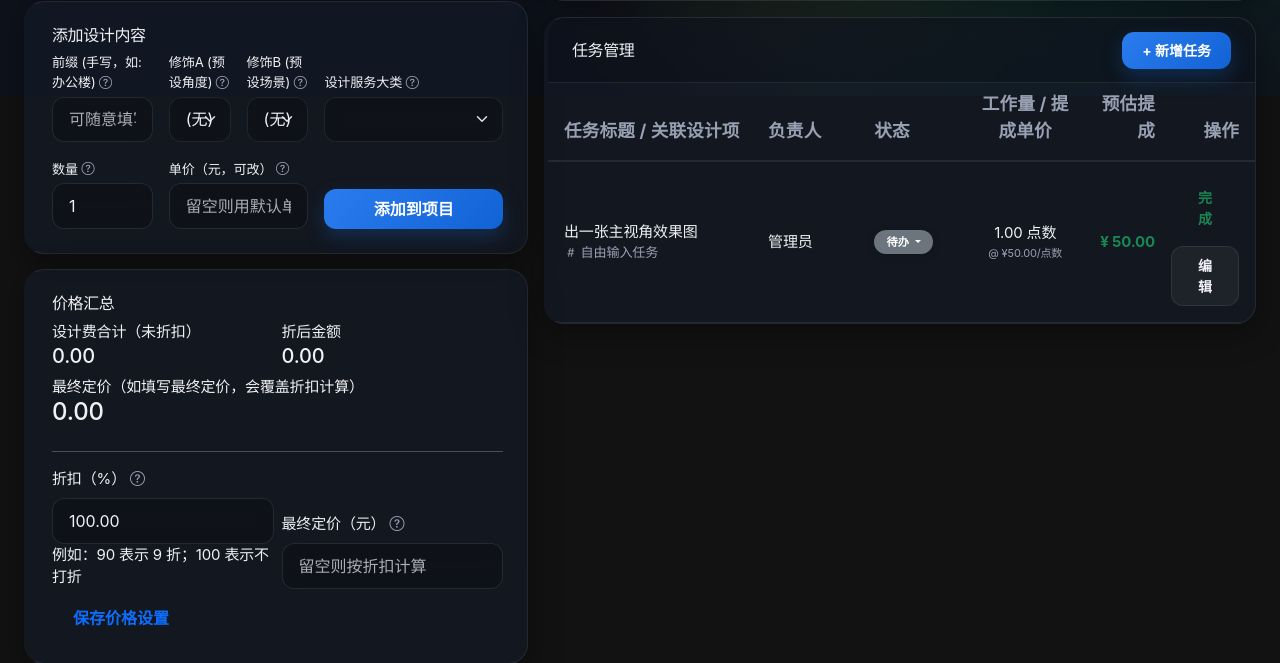
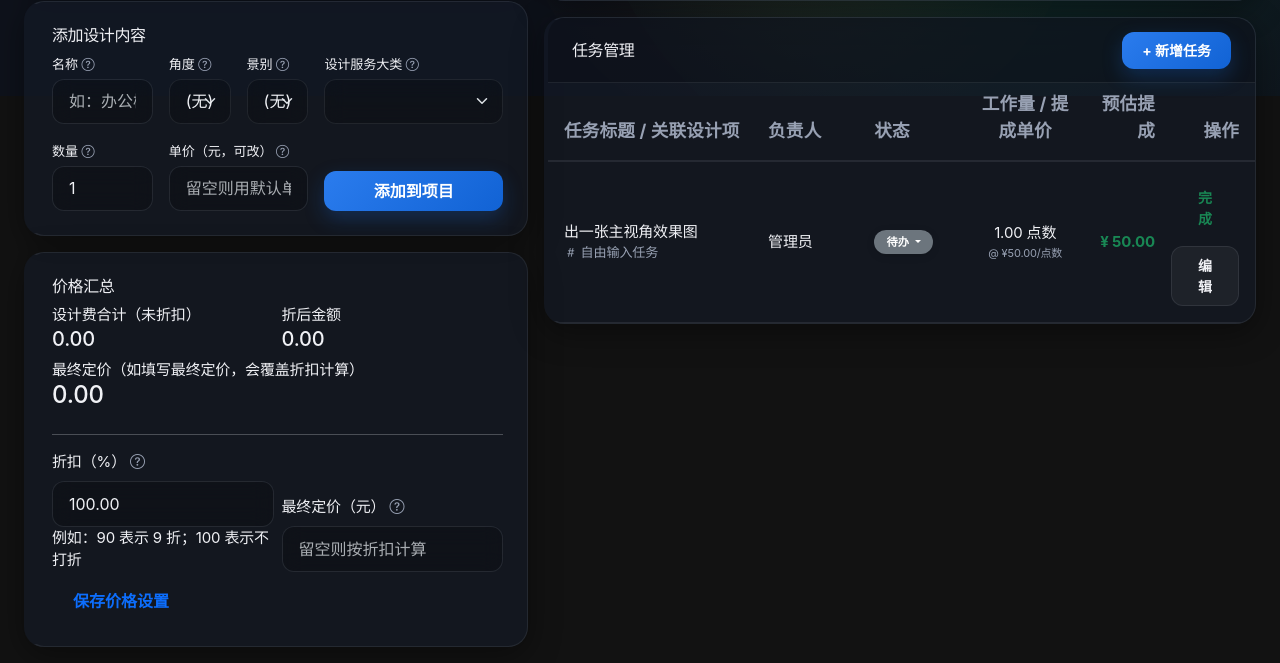
Before and after one commit to zhuoying1973/sjxgtgl, a FastAPI app: page /projects/1 in a window 1280 px wide. Shown: the part 704-1367 px from the top of the page. Run offline with FastAPI, Linux system fonts and the light colour scheme; the visitor is signed in with stand-in values (Sample User, id 1); data comes from the database, SQL or seed files in the repository; data that the repository does not hold is empty; parts of the project's set-up code (start-up, migrations or seed data) failed here and were passed over; some libraries are stand-ins or nearby versions.

Commit message:
style: 优化添加设计内容表单标签，将前缀、修饰A、修饰B更改为名称、角度、景别

```diff
--- a/backend/templates/project_detail.html
+++ b/backend/templates/project_detail.html
@@ -154,11 +154,11 @@
       <h2 class="h6">添加设计内容</h2>
       <form id="addDesignItemForm" method="post" action="/projects/{{ project.id }}/design-items" class="row g-3 align-items-end">
         <div class="col-12 col-sm-4 col-md-3">
-          <label class="form-label small mb-1">前缀 (手写，如: 办公楼) <i class="bi bi-question-circle text-muted" style="cursor: pointer;" data-bs-toggle="tooltip" data-bs-placement="top" title="选填。用以在服务名前补充文字。如手写输入：办公楼、住宅楼、A区等。"></i></label>
-          <input type="text" class="form-control" name="custom_prefix" placeholder="可随意填写">
+          <label class="form-label small mb-1">名称 <i class="bi bi-question-circle text-muted" style="cursor: pointer;" data-bs-toggle="tooltip" data-bs-placement="top" title="选填。用以在服务大类前补充描述名称。如手写输入：办公楼、住宅楼、A区等。"></i></label>
+          <input type="text" class="form-control" name="custom_prefix" placeholder="如：办公楼">
         </div>
         <div class="col-6 col-sm-4 col-md-2">
-          <label class="form-label small mb-1">修饰A (预设角度) <i class="bi bi-question-circle text-muted" style="cursor: pointer;" data-bs-toggle="tooltip" data-bs-placement="top" title="下拉选择角度修饰（如：鸟瞰、正面、局部），可在【设计服务目录】中全局配置。"></i></label>
+          <label class="form-label small mb-1">角度 <i class="bi bi-question-circle text-muted" style="cursor: pointer;" data-bs-toggle="tooltip" data-bs-placement="top" title="下拉选择角度修饰（如：鸟瞰、正面、局部），可在【设计服务目录】中全局配置。"></i></label>
           <select class="form-select" name="custom_attr_a" id="customAttrASelect">
             <option value="">(无)</option>
             {% for opt in attrs_a_list %}
@@ -167,7 +167,7 @@
           </select>
         </div>
         <div class="col-6 col-sm-4 col-md-2">
-          <label class="form-label small mb-1">修饰B (预设场景) <i class="bi bi-question-circle text-muted" style="cursor: pointer;" data-bs-toggle="tooltip" data-bs-placement="top" title="下拉选择场景修饰（如：日景、夜景、黄昏），可在【设计服务目录】中全局配置。"></i></label>
+          <label class="form-label small mb-1">景别 <i class="bi bi-question-circle text-muted" style="cursor: pointer;" data-bs-toggle="tooltip" data-bs-placement="top" title="下拉选择场景修饰（如：日景、夜景、黄昏），可在【设计服务目录】中全局配置。"></i></label>
           <select class="form-select" name="custom_attr_b" id="customAttrBSelect">
             <option value="">(无)</option>
             {% for opt in attrs_b_list %}
```
